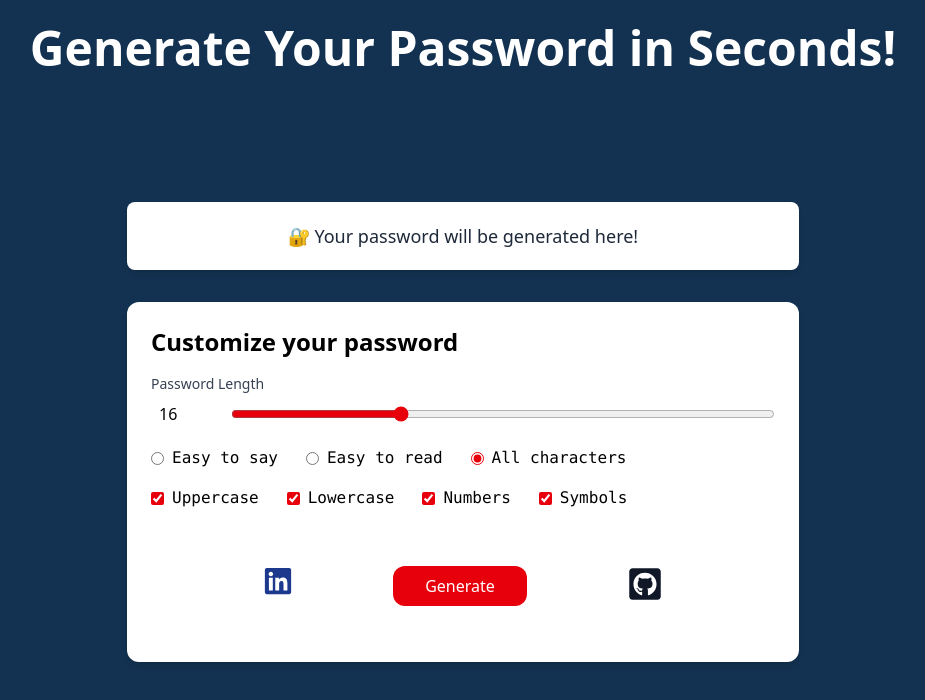
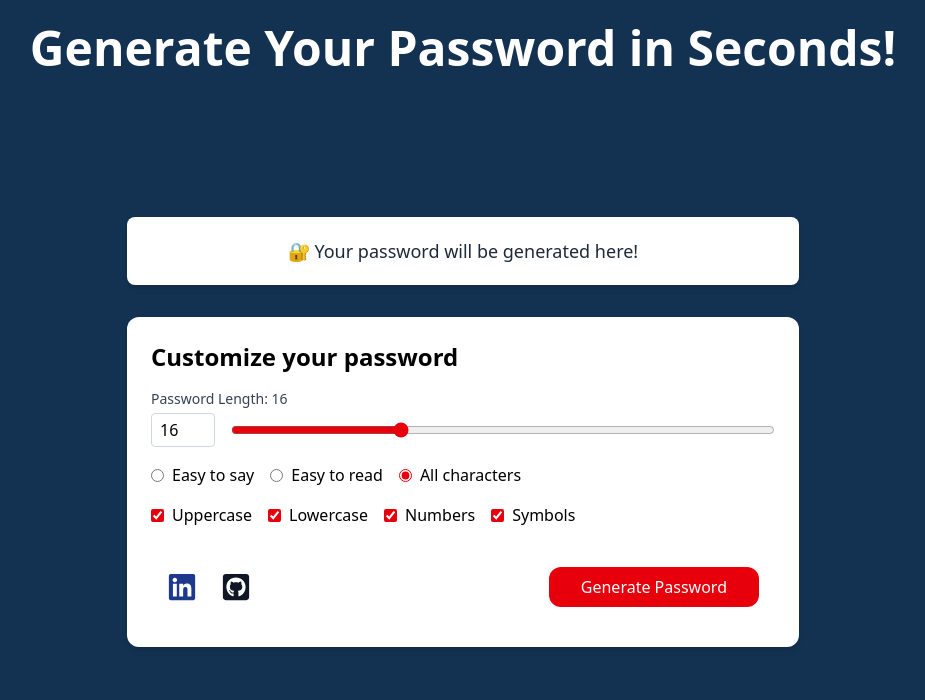
Before and after one commit to ad1tyaydv/Password-Generator, a React (Vite) app: page / in a window 1280 px wide. Shown: the top 700 px of the page, without its empty margins (177-1102 px from the left). Built offline with nearby package versions, Linux system fonts and the light colour scheme.

Commit message:
little more responseive made

```diff
--- a/src/components/customize.jsx
+++ b/src/components/customize.jsx
@@ -1,5 +1,4 @@
-import { FaGithubSquare } from "react-icons/fa";
-import { FaLinkedin } from "react-icons/fa";
+import { FaGithubSquare, FaLinkedin } from "react-icons/fa";
 
 function Customize({
     onGenerate,
@@ -16,20 +15,26 @@ function Customize({
     complexity,
     setComplexity,
 }) {
+    const handleLengthChange = (e) => {
+        const value = Number(e.target.value);
+        setLength(Math.min(50, Math.max(1, value)));
+    };
+
     return (
-        <div className="bg-white rounded-xl shadow-md p-6 w-2xl">
-            <h2 className="text-2xl font-semibold mb-4">Customize your password</h2>
+        <div className="bg-white rounded-xl shadow-md p-4 sm:p-6 w-full max-w-2xl">
+            <h2 className="text-xl sm:text-2xl font-semibold mb-3 sm:mb-4">Customize your password</h2>
 
+            {/* Password Length */}
             <div className="mb-4">
                 <label className="block text-sm font-medium text-gray-700 mb-1">
-                    Password Length
+                    Password Length: {length}
                 </label>
-                <div className="flex items-center gap-4">
+                <div className="flex items-center gap-3 sm:gap-4">
                     <input
                         type="number"
                         value={length}
-                        onChange={(e) => setLength(Number(e.target.value))}
-                        className="w-16 broder border-gray-300 rounded px-2 py-1"
+                        onChange={handleLengthChange}
+                        className="w-16 border border-gray-300 rounded px-2 py-1 text-sm sm:text-base"
                         min={1}
                         max={50}
                     />
@@ -44,9 +49,11 @@ function Customize({
                 </div>
             </div>
 
+            {/* Rest of your component remains the same... */}
+            {/* Complexity Options */}
             <div className="mb-4">
-                <div className="flex items-center font-mono gap-7 mb-2">
-                    <label className="flex items-center gap-2">
+                <div className="flex flex-col sm:flex-row sm:items-center sm:flex-wrap gap-2 sm:gap-4 mb-2">
+                    <label className="flex items-center gap-2 text-sm sm:text-base">
                         <input
                             type="radio"
                             name="complexity"
@@ -56,7 +63,7 @@ function Customize({
                         />
                         <span>Easy to say</span>
                     </label>
-                    <label className="flex items-center gap-2">
+                    <label className="flex items-center gap-2 text-sm sm:text-base">
                         <input
                             type="radio"
                             name="complexity"
@@ -66,7 +73,7 @@ function Customize({
                         />
                         <span>Easy to read</span>
                     </label>
-                    <label className="flex items-center gap-2">
+                    <label className="flex items-center gap-2 text-sm sm:text-base">
                         <input
                             type="radio"
                             name="complexity"
@@ -79,9 +86,9 @@ function Customize({
                 </div>
             </div>
 
-
-            <div className="flex flex-wrap font-mono gap-7 mb-6">
-                <label className="flex items-center gap-2">
+            {/* Character Types */}
+            <div className="grid grid-cols-2 sm:flex sm:flex-wrap gap-3 sm:gap-4 mb-6">
+                <label className="flex items-center gap-2 text-sm sm:text-base">
                     <input
                         type="checkbox"
                         className="accent-red-600"
@@ -91,7 +98,7 @@ function Customize({
                     />
                     <span>Uppercase</span>
                 </label>
-                <label className="flex items-center gap-2">
+                <label className="flex items-center gap-2 text-sm sm:text-base">
                     <input
                         type="checkbox"
                         className="accent-red-600"
@@ -101,7 +108,7 @@ function Customize({
                     />
                     <span>Lowercase</span>
                 </label>
-                <label className="flex items-center gap-2">
+                <label className="flex items-center gap-2 text-sm sm:text-base">
                     <input
                         type="checkbox"
                         className="accent-red-600"
@@ -111,7 +118,7 @@ function Customize({
                     />
                     <span>Numbers</span>
                 </label>
-                <label className="flex items-center gap-2">
+                <label className="flex items-center gap-2 text-sm sm:text-base">
                     <input
                         type="checkbox"
                         className="accent-red-600"
@@ -123,39 +130,38 @@ function Customize({
                 </label>
             </div>
 
-                <div className="p-8 flex justify-center">
-                    <div className="text-3xl px-25">
+            {/* Generate Button and Social Links */}
+            <div className="flex flex-col sm:flex-row items-center justify-between gap-4 sm:gap-6 p-2 sm:p-4">
+                <div className="order-2 sm:order-1 flex gap-4 sm:gap-6">
                     <a
                         href="https://www.linkedin.com/in/aditya-yadav-612695323/"
                         target="_blank"
                         rel="noopener noreferrer"
-                            className="text-blue-900"
+                        className="text-blue-900 hover:text-blue-700 text-2xl sm:text-3xl transition-colors"
+                        aria-label="LinkedIn"
                     >
                         <FaLinkedin />
+                    </a>
+                    <a
+                        href="https://github.com/ad1tyaydv"
+                        target="_blank"
+                        rel="noopener noreferrer"
+                        className="text-gray-900 hover:text-gray-700 text-2xl sm:text-3xl transition-colors"
+                        aria-label="GitHub"
+                    >
+                        <FaGithubSquare />
                     </a>
                 </div>
 
                 <button
                     onClick={onGenerate}
-                        className="bg-red-600 text-white px-8 py-2 rounded-xl hover:bg-red-700 transition-all duration-100"
+                    className="order-1 sm:order-2 bg-red-600 text-white px-6 sm:px-8 py-2 rounded-xl hover:bg-red-700 transition-all duration-100 w-full sm:w-auto text-sm sm:text-base"
                 >
-                        Generate
+                    Generate Password
                 </button>
-
-                    <div className="text-4xl px-25">
-                        <a
-                            href="https://github.com/ad1tyaydv"
-                            target="_blank"
-                            rel="noopener noreferer"
-                            className="text-gray-900"
-                        >
-                            <FaGithubSquare />
-                        </a>
             </div>
         </div>
+    );
+}
 
-            </div>
-    );
-};
-
-export default Customize
+export default Customize;
```
Lines whose indentation alone changed are shown as unchanged.
